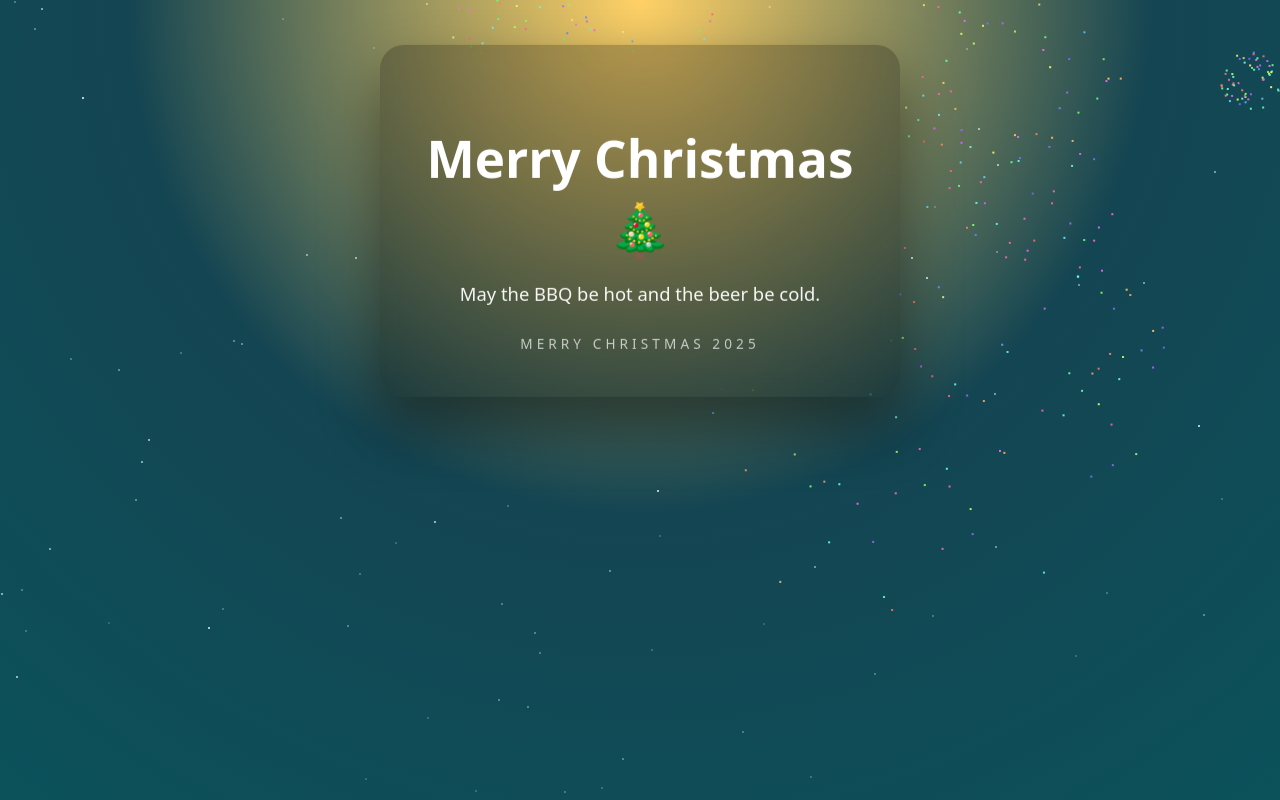
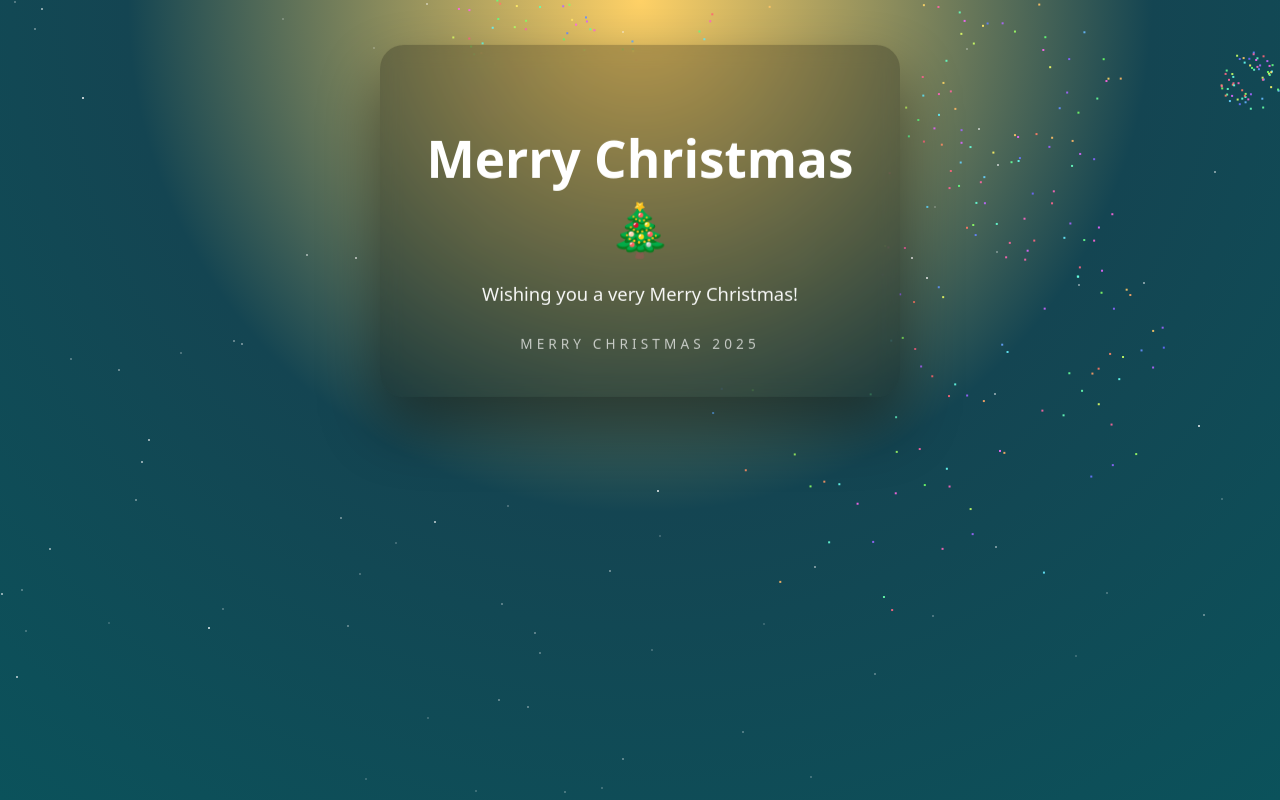
Before and after one commit to waynelaker/xmas, a plain HTML site: page index.html in a window 1280 px wide. Drawn offline with Linux system fonts and the light colour scheme; animation ran at ten frames a second.

Commit message:
more messages

```diff
--- a/index.html
+++ b/index.html
@@ -108,17 +108,21 @@
     const headlines = [
       'Merry Christmas 🎄',
       'Kiwi Christmas ☀️',
-      'Summer Christmas Vibes 🌊',
       'Christmas in Jandals 🩴'
     ];
 
     const messages = [
-      'Hope this decoration found you between swims.',
-      'Christmas, but make it shorts and jandals.',
-      'Wishing you sunburn-free joy and cold drinks.',
-      'May the BBQ be hot and the beer be cold.',
-      'Summer nights, good company, Merry Christmas.',
-      'From our tree to your summer holiday.',
+        'Hope this decoration found you between swims.',
+        'Christmas, but make it shorts and jandals.',
+        'Wishing you sunburn-free joy and cold drinks.',
+        'May the BBQ be hot and the beer be cold.',
+        'Summer nights, good company, Merry Christmas!',
+        'From our tree to your summer holiday.',
+        'Wishing you a very Merry Christmas!',
+        'It\'s all about the Scorched Almonds.',
+        'I hope this is the bestest Xmas ever!',
+        'Calories don\'t count at Christmas ;-)',
+        'Sunshine, family and Christmas mince pies.',
     ];
 
     const pick = arr => arr[Math.floor(Math.random() * arr.length)];
```
